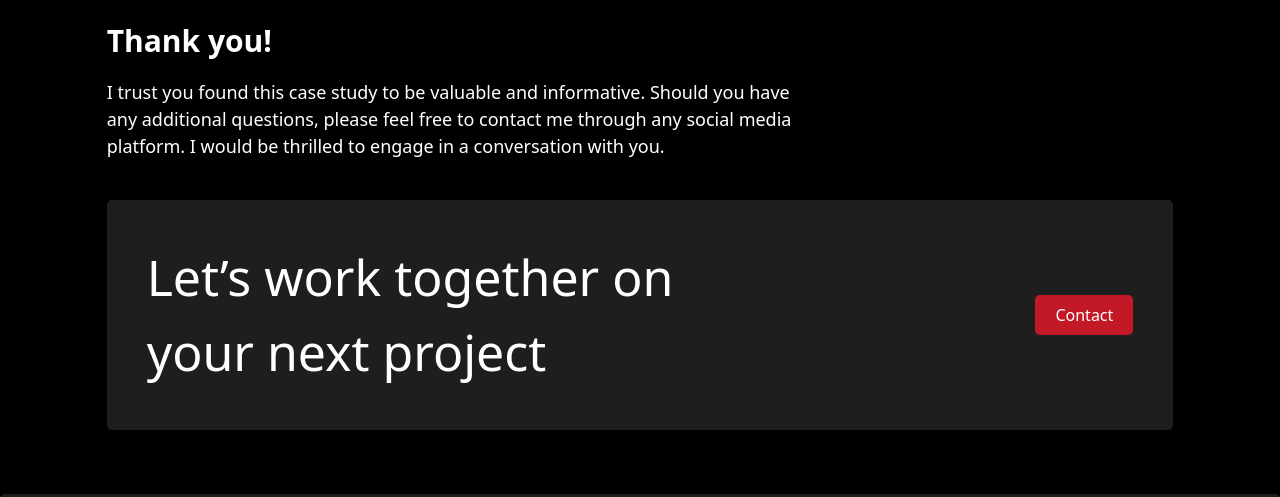
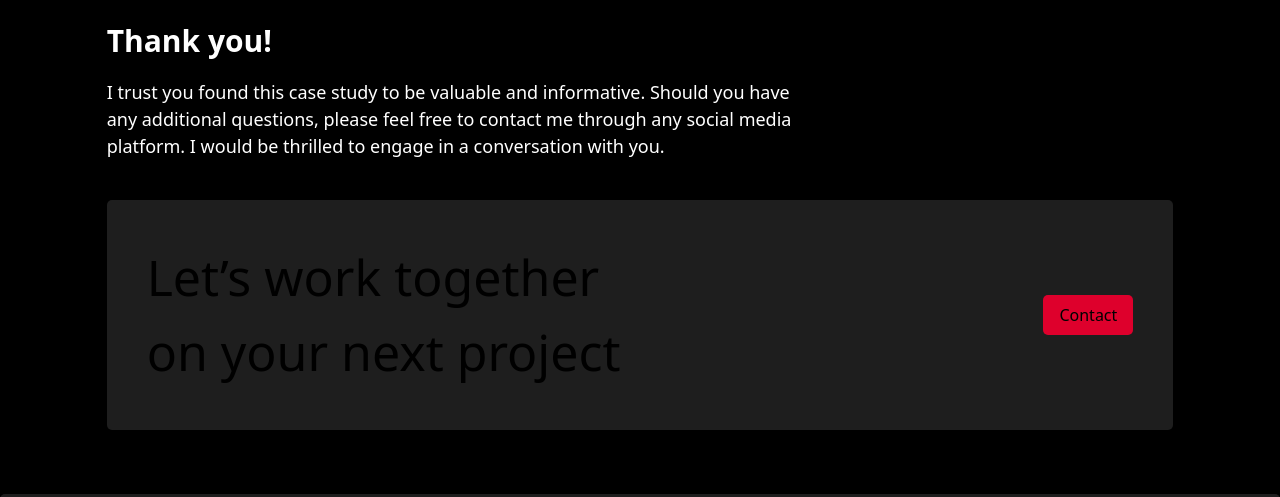
Before and after one commit to MohitVisuals/mohi, a website: page case_study/case_study_latinos.html in a window 1280 px wide. Shown: the part 11503-12000 px from the top of the page. Drawn offline with Linux system fonts and the light colour scheme; files whose address does not match are found by name.

Commit message:
Update case_study_latinos.html

```diff
--- a/case_study/case_study_latinos.html
+++ b/case_study/case_study_latinos.html
@@ -53,7 +53,7 @@
           <a href="#" class="inline-flex py-2 px-3 bg-slate-200 rounded" aria-current="true">Home</a>
         </li> -->
                         <li class="flex items-center">
-                            <a href=""
+                           <a href="../aboutus.html"
                                 class="inline-flex px-3 font-medium text-white hover:text-[#DE002C] transition duration-500">About</a>
                         </li>
 <!--                         <li>
@@ -412,14 +412,13 @@
 
 
     <section>
-        <div class="flex flex-wrap w-10/12 mx-auto my-5">
-            <div
-                class="flex flex-wrap w-full sm:justify-between justify-center sm:p-10 p-5  items-center rounded-[5px] bg-[#1E1E1E] sm:space-y-0 space-y-5 text-white">
-                <h5 class="sm:text-[50px] text-[28px] ">Let’s work together on <br>
-                    your next project</h5>
-                <button class="bg-[#C31926] p-2 px-5 rounded-[5px]">Contact</button>
-            </div>
+            <div class="flex flex-wrap w-10/12 mx-auto my-5">
+        <div class="flex flex-wrap w-full justify-between sm:p-10 p-5  items-center rounded-[5px] bg-[#1E1E1E] sm:space-y-0 space-y-5">
+          <h5 class="sm:text-[50px] text-[28px] ">Let’s work together <br> on
+            your next project</h5>
+          <button onclick="openAuthModal()" class="bg-[#DE002C] p-2 px-4 rounded-[5px] font-medium hover:bg-white hover:text-[#DE002C] transition duration-500">Contact</button>
         </div>
+      </div>
 
        <div class="flex w-full justify-between p-5 items-center rounded-[5px] bg-[#1E1E1E] mt-16">
         <div class="flex flex-wrap w-10/12 mx-auto items-center md:space-y-10 justify-between">
```
